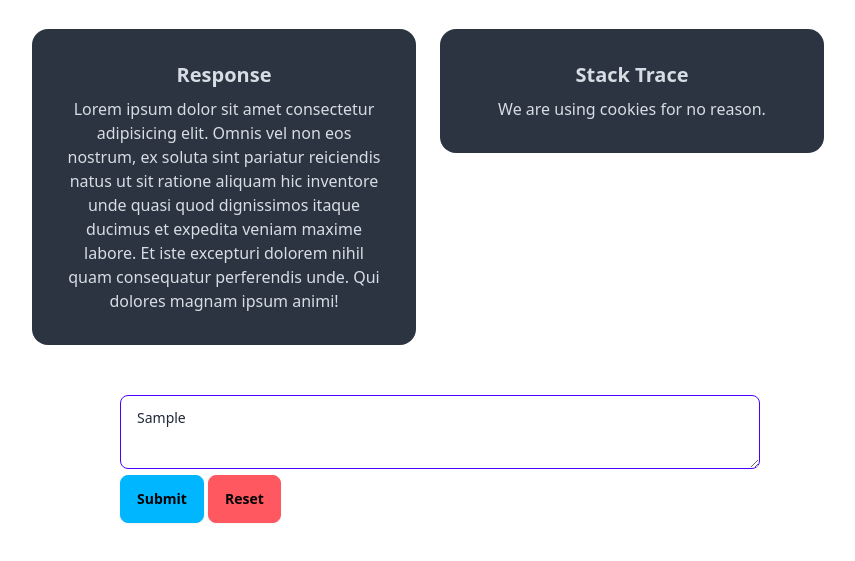
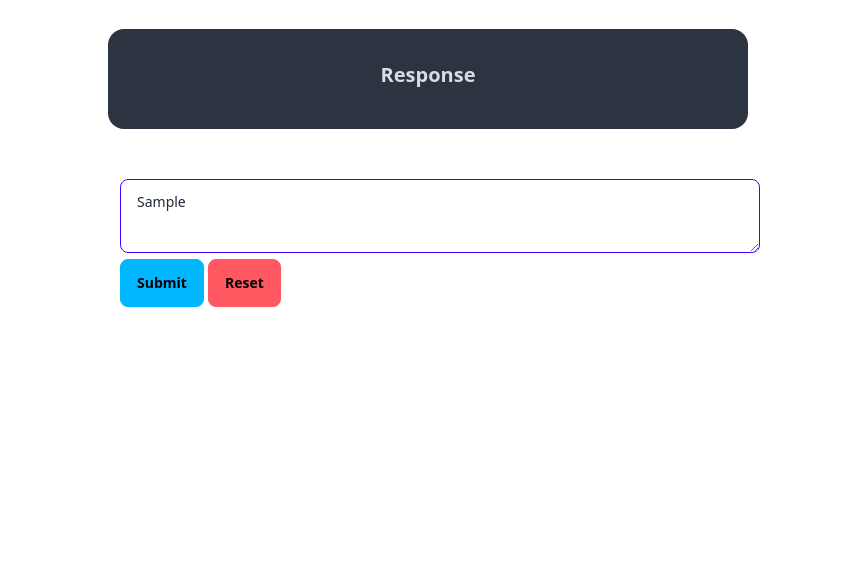
Before and after one commit to SafuGit/spring-error-format, a plain HTML site: page index.html in a window 1280 px wide. Both pictures are taken after typing "Sample" into the empty fields and a click on the button "Submit". Shown: the part 59-620 px from the top of the page, without its empty margins (200-1055 px from the left). Drawn offline with nearby package versions, Linux system fonts and the light colour scheme.

Commit message:
feat: add format code & html designs

```diff
--- a/index.html
+++ b/index.html
@@ -22,19 +22,11 @@
   </header>
   <main>
     <div class="response-container">
-      <div class="card-container">
-        <div class="card bg-neutral text-neutral-content w-96">
+      <div class="card-container w-1/2">
+        <div class="card bg-neutral text-neutral-content">
           <div class="card-body items-center text-center">
             <h2 class="card-title">Response</h2>
             <p id="response-box">Lorem ipsum dolor sit amet consectetur adipisicing elit. Omnis vel non eos nostrum, ex soluta sint pariatur reiciendis natus ut sit ratione aliquam hic inventore unde quasi quod dignissimos itaque ducimus et expedita veniam maxime labore. Et iste excepturi dolorem nihil quam consequatur perferendis unde. Qui dolores magnam ipsum animi!</p>
-          </div>
-        </div>
-      </div>
-      <div class="card-container">
-        <div class="card bg-neutral text-neutral-content w-96">
-          <div class="card-body items-center text-center">
-            <h2 class="card-title">Stack Trace</h2>
-            <p id="stack-trace-box">We are using cookies for no reason.</p>
           </div>
         </div>
       </div>
@@ -43,11 +35,50 @@
       <div>
         <textarea class="textarea textarea-primary" id="error-box" placeholder="ErrorBox"></textarea>
         <div>
-          <button class="btn btn-info">Submit</button>
+          <button class="btn btn-info" onclick="getText()">Submit</button>
           <button class="btn btn-error">Reset</button>
         </div>
       </div>
     </div>
   </main>
+
+  <script>
+    let stackTrace = "";
+
+    function getText() {
+      var errorTextElem = document.getElementById("error-box");
+      var errorText = errorTextElem.value;
+      if (errorText == null || errorText.length == 0) {
+        console.log(null);
+      } else {
+        // console.log(errorText);
+        format(errorText);
+      }
+    }
+
+    function format(text) {
+      const messageRegex = /^.*?:(.*?)(?=\n)/g;
+      const stackTraceRegex = /at .+/g;
+
+      const messageMatches = [...text.matchAll(messageRegex)];
+      const stackTraceMatch = text.match(stackTraceRegex);
+
+      var message = "";
+      messageMatches.forEach(match => {
+        for (let i = 1; i < match.length; i++) {  // Start from 1 to skip the whole match
+          console.log(match);
+          message += `${match[i].trim()} \n`;
+        }
+      });
+      console.log(message);
+      stackTrace = stackTraceMatch ? stackTraceMatch.join('\n') : "No stack trace available.";
+
+      // Display the message and stack trace
+      document.getElementById("response-box").textContent = message;
+      // document.getElementById("stack-trace-box").textContent = stackTrace;
+    }
+  </script>
+
+  <!-- <script src="./scripts/format.js"></script> -->
 </body>
 </html>
```
